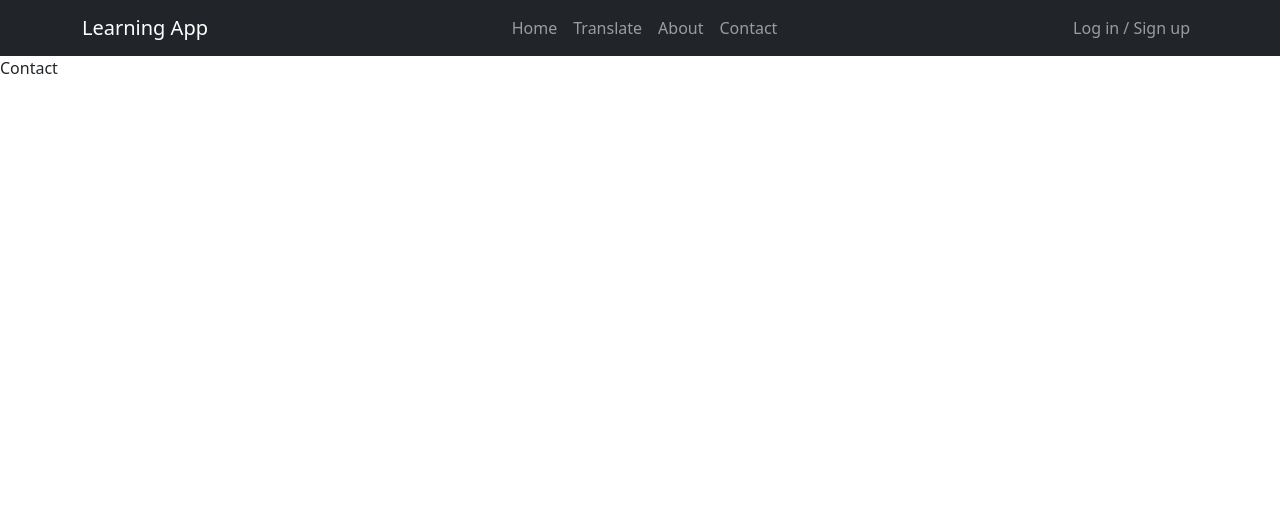
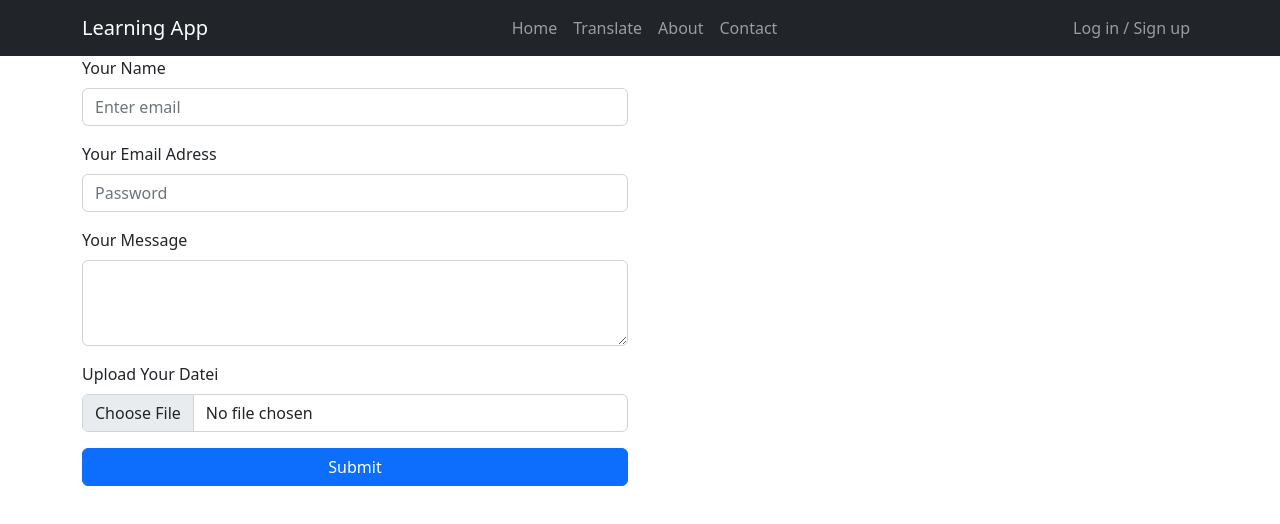
Before and after one commit to nsevindi87/yasmin-client, a React (Create React App) app: page /contact in a window 1280 px wide. Shown: the top 524 px of the page. Built offline with nearby package versions, Linux system fonts and the light colour scheme; no server answers.

Commit message:
was added form

```diff
--- a/src/Components/Contact Page/Contact.js
+++ b/src/Components/Contact Page/Contact.js
@@ -1,8 +1,11 @@
 import React from 'react'
+import ContactForm from './ContactForm'
 
 const Contact = () => {
   return (
-    <div>Contact</div>
+    <div>
+      <ContactForm/>
+    </div>
   )
 }
 
--- /dev/null
+++ b/src/Components/Contact Page/ContactForm.js
@@ -0,0 +1,41 @@
+import Button from 'react-bootstrap/Button';
+import Form from 'react-bootstrap/Form';
+import { Container, Row, Col } from 'react-bootstrap';
+
+
+function ContactForm() {
+    return (
+        <Container>
+            <Row>
+                <Col lg="6">
+                    <Form >
+                        <Form.Group className="mb-3" controlId="formBasicEmail" >
+                            <Form.Label>Your Name</Form.Label>
+                            <Form.Control type="email" placeholder="Enter email" />
+                        </Form.Group>
+
+                        <Form.Group className="mb-3" controlId="formBasicPassword">
+                            <Form.Label>Your Email Adress</Form.Label>
+                            <Form.Control type="password" placeholder="Password" />
+                        </Form.Group>
+                        <Form.Group className="mb-3" controlId="exampleForm.ControlTextarea1">
+                            <Form.Label>Your Message</Form.Label>
+                            <Form.Control as="textarea" rows={3} />
+                        </Form.Group>
+                        <Form.Group controlId="formFile" className="mb-3">
+                            <Form.Label>Upload Your Datei</Form.Label>
+                            <Form.Control type="file" />
+                        </Form.Group>
+
+                        <Button variant="primary" type="submit" className='w-100'>
+                            Submit
+                        </Button>
+                    </Form>
+
+                </Col>
+            </Row>
+        </Container>
+    );
+}
+
+export default ContactForm;
```
